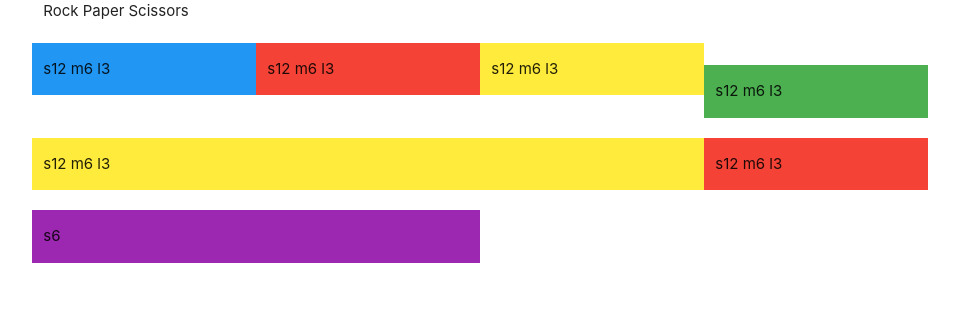
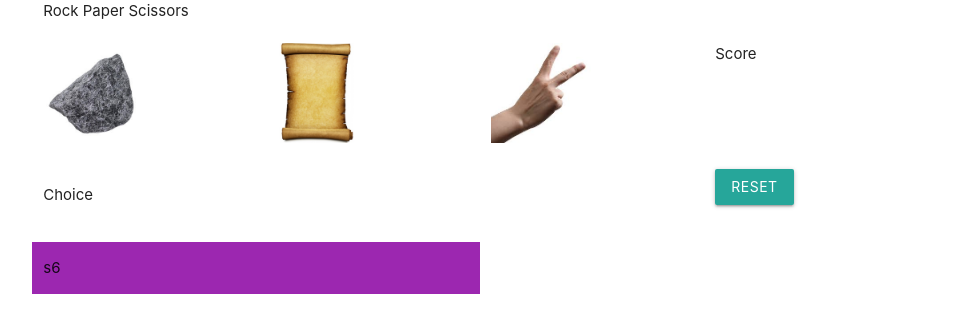
Before and after one commit to chansehorton/rock_paper_scissors, a plain HTML site: page index.html in a window 1280 px wide. Shown: the whole page, without its empty margins (160-1119 px from the left). Drawn offline with nearby package versions, Linux system fonts and the light colour scheme.

Commit message:
additional structure

```diff
--- a/index.html
+++ b/index.html
@@ -26,17 +26,29 @@
   <div class = "container" >
     <div class="row">
       <div id = "user_select">
-      <div class="col s12 m6 l3 blue" id = "rock"><p>s12 m6 l3</p></div>
-      <img href = "rock.gif">
-      <div class="col s12 m6 l3 red" id = "paper"><p>s12 m6 l3</p></div>
-      <div class="col s12 m6 l3 yellow" id = "scissors"><p>s12 m6 l3</p></div>
+      <div class="col s12 m6 l3" id = "rock">
+      <img class "left" src = "rock.jpg">
+      </div>
+
+      <div class="col s12 m6 l3" id = "paper">
+      <img class = "center" src = "paper.jpg">
+      </div>
+
+      <div class="col s12 m6 l3" id = "scissors">
+      <img src = "scissors.jpeg">
     </div>
-      <div id = "score" class="col s12 m6 l3 green"><p>s12 m6 l3</p></div>
     </div>
 
+    <div class = "col s12 m6 l3"<p>Score</p>
+      <div id = "user_score"></div>
+      <div id ="comp_score" ></div>
+
+    </div>
+  </div>
+
     <div class="row">
-      <div class="col s12 m9 l9 yellow" id="choice"><p>s12 m6 l3</p></div>
-      <div class="col s12 m3 l3 red" id="reset"><p>s12 m6 l3</p></div>
+      <div class="col s12 m9 l9" id="choice"><p>Choice</p></div>
+      <div class="col s12 m3 l3" id="reset"><a class="waves-effect waves-light btn">Reset</a></div>
     </div>
     <div class = "row">
       <div class = "col s6 purple" id = "result"><p>s6</p>
--- a/style.css
+++ b/style.css
@@ -0,0 +1,4 @@
+img {
+  height: 100px;
+  width: 100px;
+}
```
Also changed, not shown: paper.gif (deleted), paper.jpg (added), rock.gif (deleted), rock.jpg (added), scissors.gif (deleted), scissors.jpeg (added).
